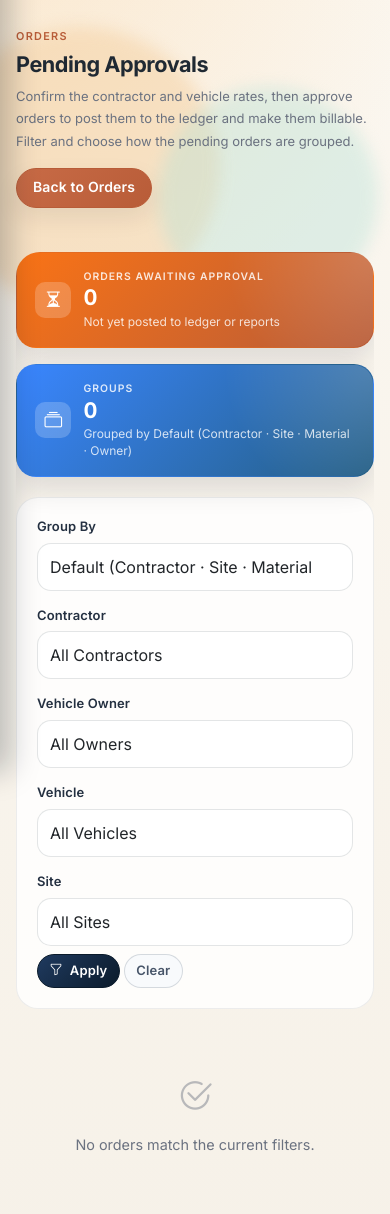
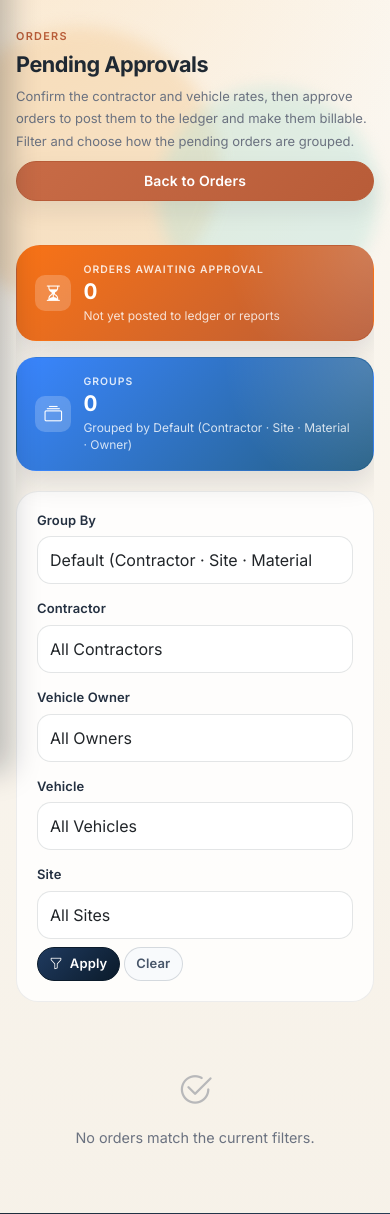
Before and after one commit to adnankhan-dev/al-rehman-goods-transport, a FastAPI app: page /orders/pending in a window 390 px wide. Shown: the part 73-1287 px from the top of the page. Run offline with FastAPI, Linux system fonts and the light colour scheme; the visitor is signed in with stand-in values (Sample User, id 1); tables that the repository leaves empty hold one stand-in row (values such as "Sample post"); parts of the project's set-up code (start-up, migrations or seed data) failed here and were passed over; some libraries are stand-ins or nearby versions.

Commit message:
Fuel log approvals: add Edit button; mobile-friendly approval/table pages
- Add an Edit button to each pending diesel row (gated by diesel.edit); after
  editing a still-pending entry the approver is returned to the Diesel Approvals
  screen. Approve/Reject stay gated by diesel.approve.
- Mobile CSS (<=767px): wide/dense tables (approvals, ledger, lists) scroll
  horizontally inside their panel with touch scrolling instead of stretching the
  page; panel headers, toolbars, filter/action bars wrap; page headings and the
  ERP top bar stack with full-width actions. Fixes the approval pages not
  rendering well on phones.

Co-Authored-By: Claude Fable 5 <noreply@anthropic.com>

```diff
--- a/al_rehman_goods_transport/app.py
+++ b/al_rehman_goods_transport/app.py
@@ -30,8 +30,6 @@ else:
     from .core.templating import build_route_index
     from .models import *  # noqa: F401,F403
     from .services.backups import run_automatic_backup
-
-
 async def _daily_backup_loop():
     while True:
         await asyncio.sleep(24 * 60 * 60)
--- a/al_rehman_goods_transport/static/css/style.css
+++ b/al_rehman_goods_transport/static/css/style.css
@@ -2867,6 +2867,52 @@ body.orders-list-page .orders-register-table .table-amount {
     }
 }
 
+/* ── Mobile: dense tables & panels (approvals, ledger, lists) ─────────────────
+   Keep wide tables scrolling inside their own panel instead of stretching the
+   page, and let panel headers / toolbars / filter bars wrap so nothing is cut
+   off or overflows the viewport on phones and small tablets. */
+@media (max-width: 767.98px) {
+    .table-responsive {
+        overflow-x: auto;
+        -webkit-overflow-scrolling: touch;
+    }
+
+    .table-panel-header {
+        flex-direction: column;
+        align-items: flex-start;
+        gap: 0.5rem;
+    }
+
+    .table-toolbar,
+    .table-panel-actions,
+    .filter-actions,
+    .detail-actions,
+    .erp-top-bar-actions {
+        flex-wrap: wrap;
+    }
+
+    /* The pending-approval tables are column-dense; keep them legible and let
+       the panel scroll horizontally rather than crushing every cell. */
+    .approval-table {
+        min-width: 720px;
+    }
+    .approval-table .form-control-sm {
+        max-width: 74px;
+    }
+
+    /* Stack the top page bar (title + actions) so buttons don't overflow. */
+    .erp-top-bar,
+    .section-heading {
+        flex-direction: column;
+        align-items: flex-start;
+        gap: 0.6rem;
+    }
+    .section-heading > a,
+    .section-heading .btn {
+        width: 100%;
+    }
+}
+
 @media (max-width: 575.98px) {
     .app-header-brand span {
         display: none;
```
Also changed, not shown: al_rehman_goods_transport/routes/diesel.py (+10 -2 lines), al_rehman_goods_transport/templates/diesel/pending_approvals.html (+9 -1 lines).
